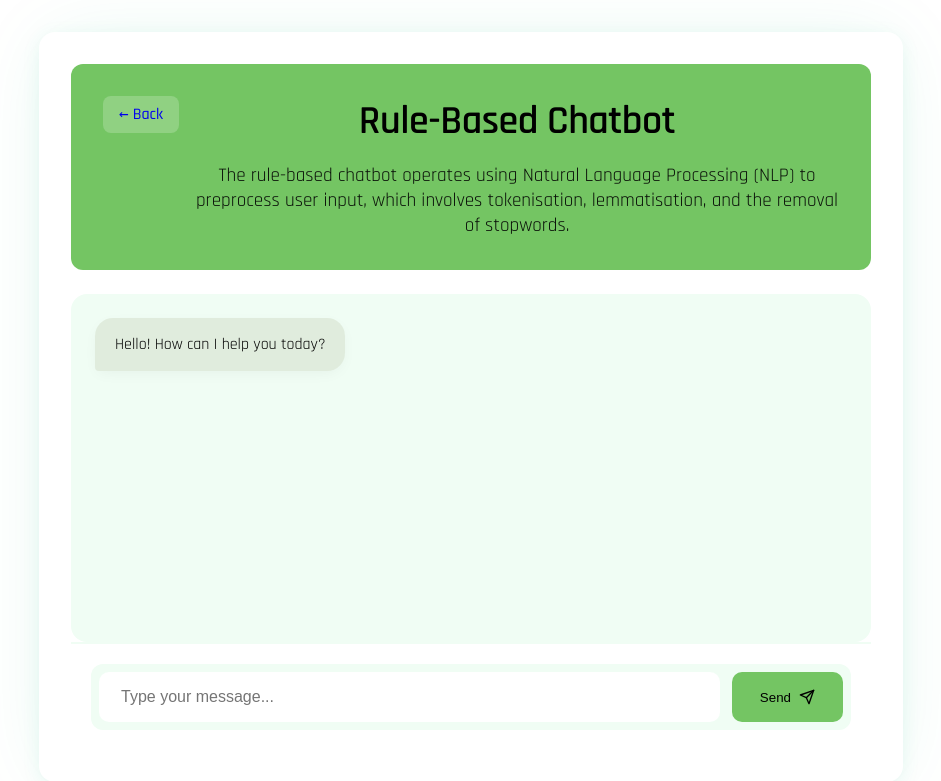
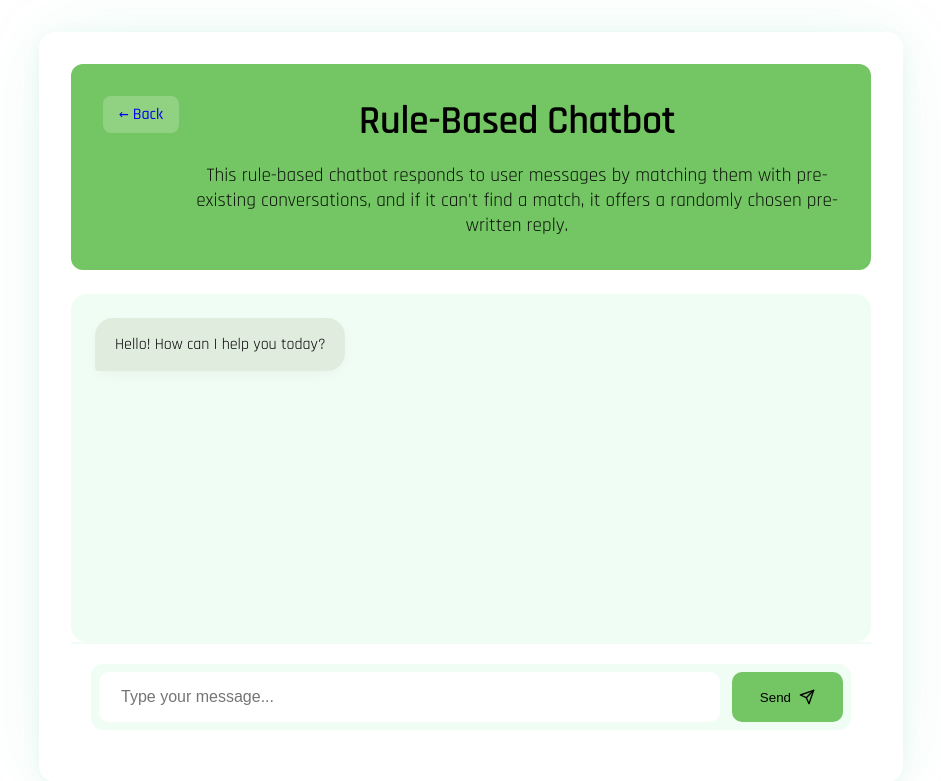
Before and after one commit to tom-gemini-cloud/conl725-chatbot-v3, a FastAPI app: page /rule-based in a window 1280 px wide. Shown: the top 781 px of the page, without its empty margins (169-1110 px from the left). Run offline with FastAPI, Linux system fonts and the light colour scheme; parts of the project's set-up code (start-up, migrations or seed data) failed here and were passed over; some libraries are stand-ins or nearby versions.

Commit message:
Enhance main.py and documentation for chatbot interfaces
- Updated comments in main.py to clarify the purpose of chat endpoint handlers for both rule-based and transformer-based chatbots.
- Improved README.md with clearer setup instructions and additional notes for running the application.
- Revised HTML templates to better describe the functionality of the rule-based and transformer-based chatbots.
- Ensured consistency in terminology and improved overall clarity in documentation.

```diff
--- a/templates/rules.html
+++ b/templates/rules.html
@@ -7,9 +7,9 @@
       <div class="header-text">
         <h1>Rule-Based Chatbot</h1>
         <p class="subtitle">
-          The rule-based chatbot operates using Natural Language Processing
-          (NLP) to preprocess user input, which involves tokenisation,
-          lemmatisation, and the removal of stopwords.
+          This rule-based chatbot responds to user messages by matching them
+          with pre-existing conversations, and if it can't find a match, it
+          offers a randomly chosen pre-written reply.
         </p>
       </div>
     </div>
```
Also changed, not shown: main.py (+5 -3 lines), templates/trans.html (+3 -4 lines), README.md.
